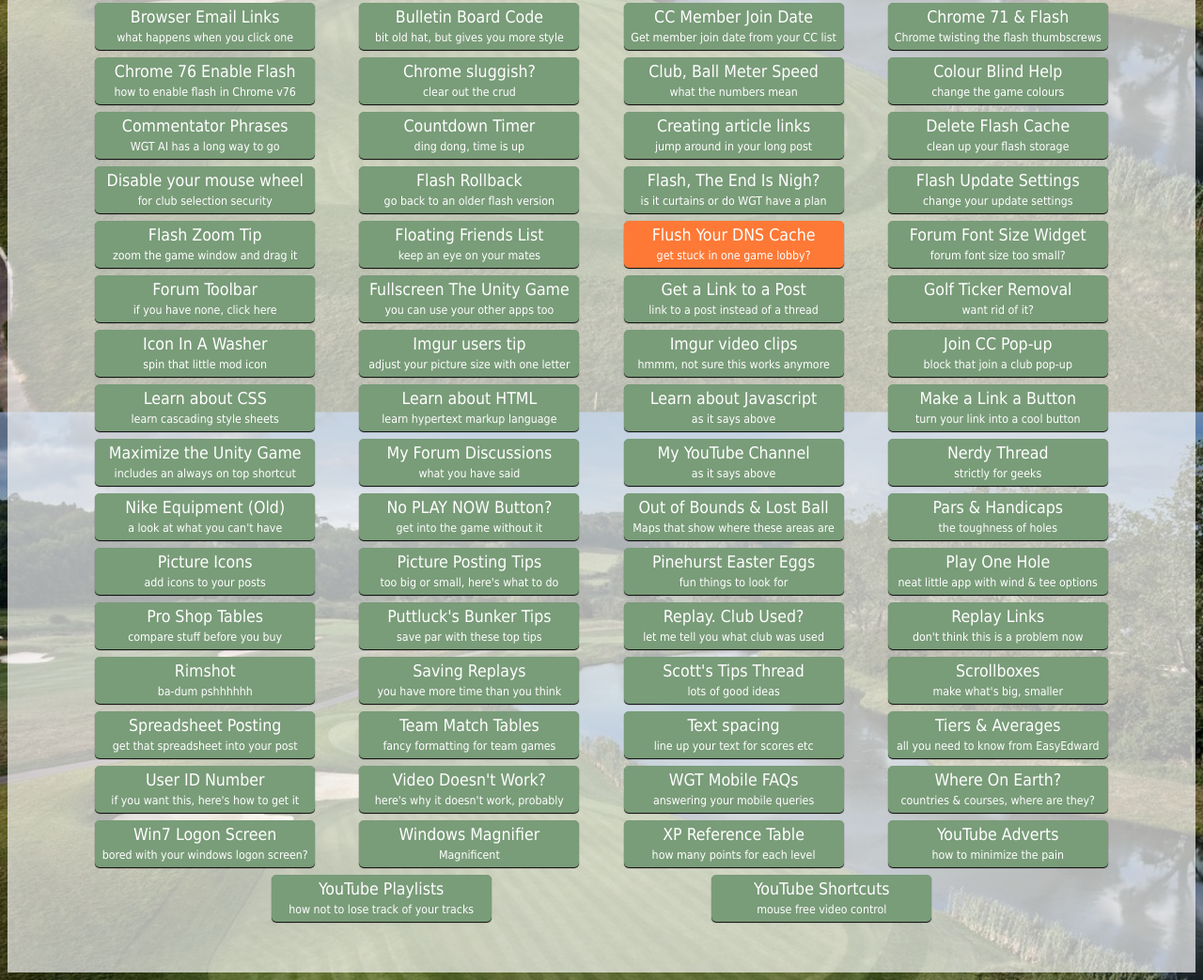
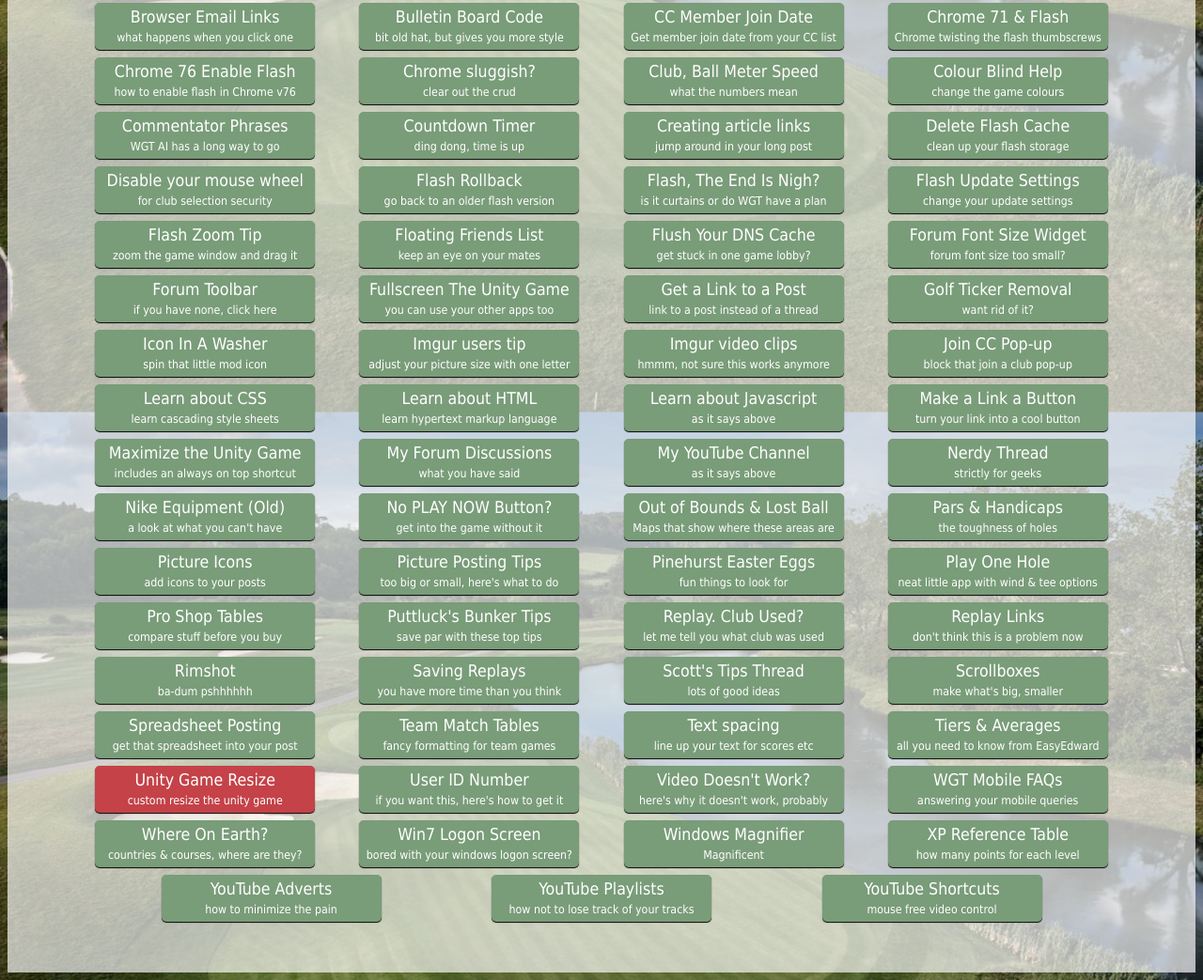
Before and after one commit to ScottHope/Scott-Hope-Links, a plain HTML site: page docs/index.html in a window 1280 px wide. Shown: the part 419-1462 px from the top of the page at 94% size. Drawn offline with nearby package versions, Linux system fonts and the light colour scheme.

Commit message:
custom unity game size

```diff
--- a/docs/index.html
+++ b/docs/index.html
@@ -108,7 +108,7 @@
       <a class="button" href="http://www.wgt.com/forums/p/330115/3077539.aspx#3077539" target="_blank">
         <div>Floating Friends List <br><span>keep an eye on your mates</span></div>
       </a>
-      <a class="button latest" href="http://www.wgt.com/forums/p/619206/4184914.aspx#4184914" target="_blank">
+      <a class="button" href="http://www.wgt.com/forums/p/619206/4184914.aspx#4184914" target="_blank">
         <div>Flush Your DNS Cache <br><span>get stuck in one game lobby?</span></div>
       </a>
       <a class="button" href="http://www.wgt.com/forums/p/243693/2963286.aspx#2963286" target="_blank">
@@ -225,6 +225,9 @@
       <a class="button" href="http://www.wgt.com/forums/p/609058/4122992.aspx#4122992" target="_blank">
         <div>Tiers &amp; Averages <br><span>all you need to know from EasyEdward</span></div>
       </a>
+      <a class="button new" href="http://www.wgt.com/forums/p/243693/4190384.aspx#4190384" target="_blank">
+        <div>Unity Game Resize <br><span>custom resize the unity game</span></div>
+      </a>
       <a class="button" href="http://www.wgt.com/forums/p/243693/3021942.aspx#3021942" target="_blank">
         <div>User ID Number <br><span>if you want this, here's how to get it</span></div>
       </a>
```
